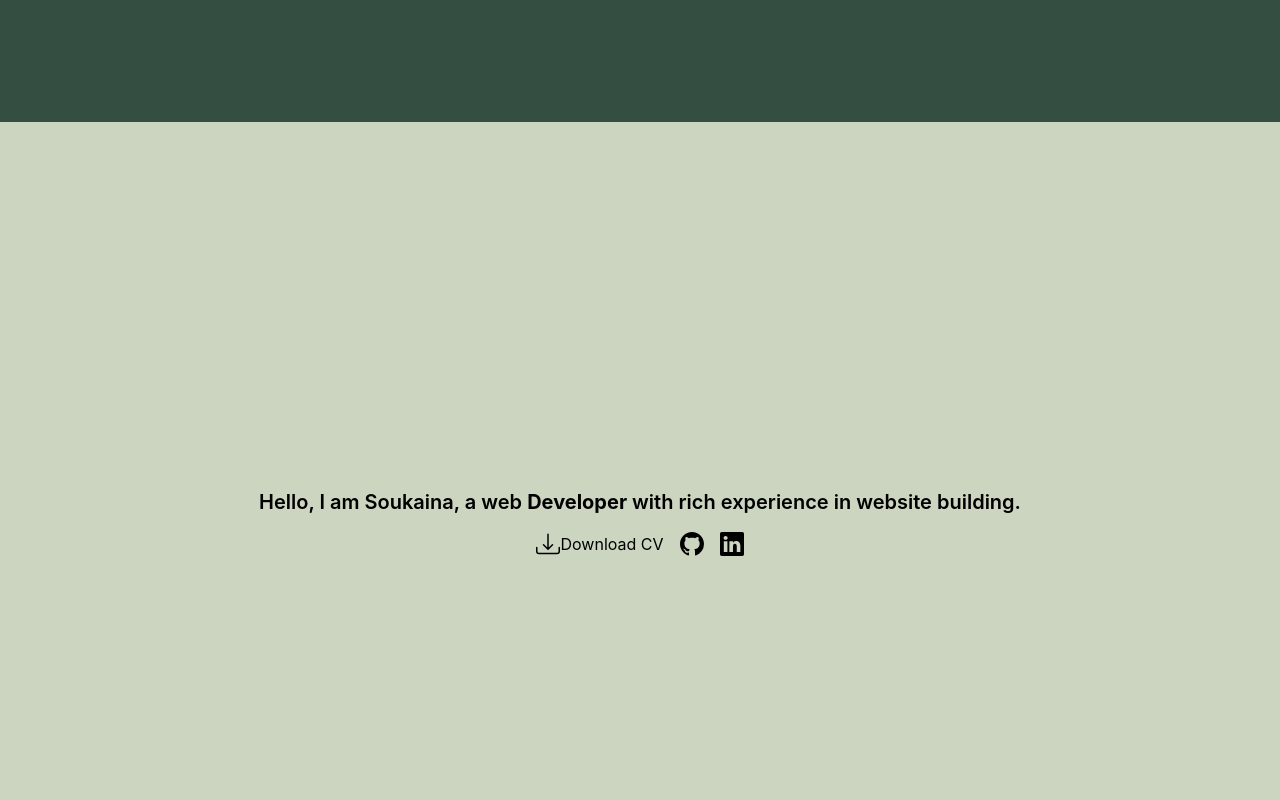
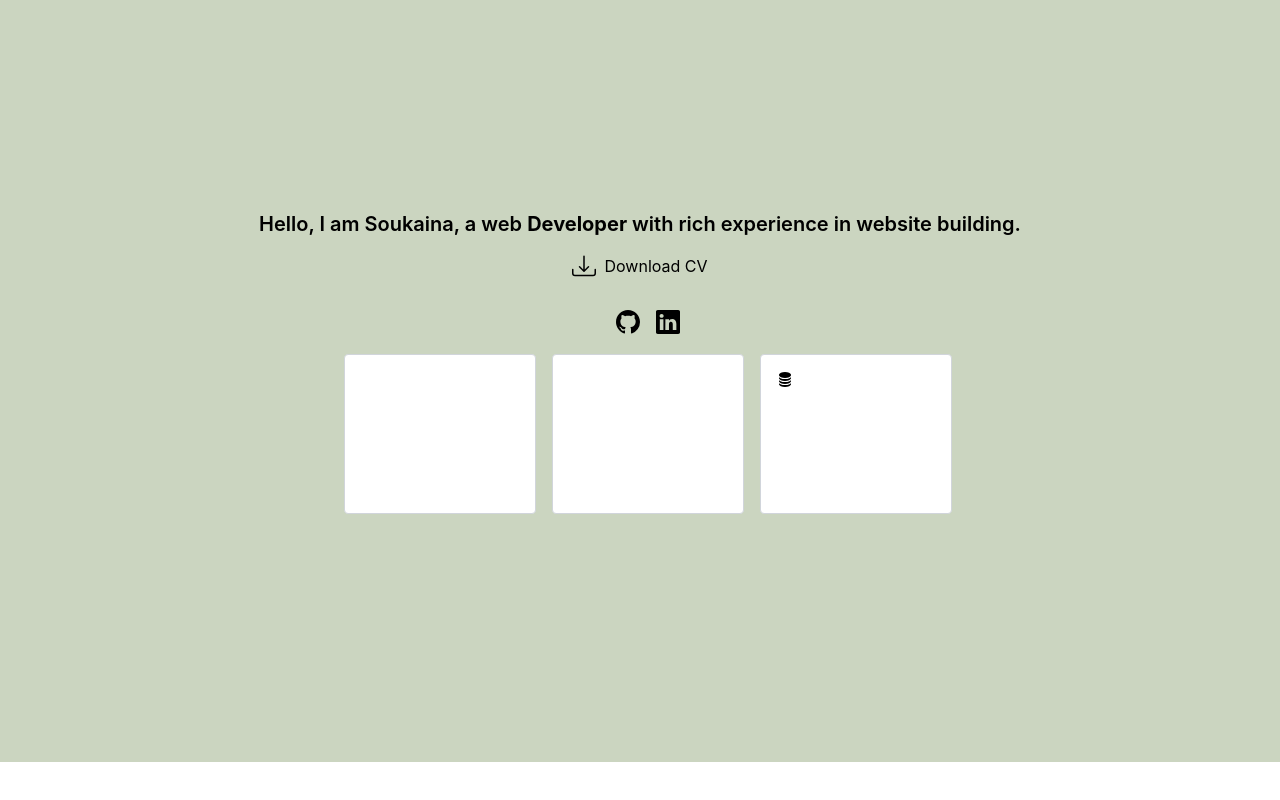
Before and after one commit to SMourabit/Personal_portfolio, a React (Create React App) app: page / in a window 1280 px wide. Shown: the part 534-1334 px from the top of the page. After the commit the page ends 1296 px from the top, so only its background shows below. Built offline with nearby package versions, Linux system fonts and the light colour scheme.

Commit message:
about paragraph

```diff
--- a/src/Components/About.js
+++ b/src/Components/About.js
@@ -1,25 +1,39 @@
 import React from 'react';
 import { BsDownload, BsGithub, BsLinkedin } from 'react-icons/bs';
+import Services from './Services';
 
 function About() {
   return (
     <div className="flex items-center justify-center h-screen bg-green-pale text-green-dark z-0">
+
+
       <div className="flex flex-col items-center text-center">
+
         <p className=" leading-7 font-semibold text-xl">
           Hello, I am Soukaina, a web <b className="font-bold">Developer</b> with rich experience in website building.
         </p>
-        <div className="flex items-center mt-4 space-x-4">
-          <a href="#" className='flex flex-row'>
+
+        <div className="flex items-center flex-col mt-4 space-x-4 gap-5">
+
+          <div >
+            <a href="cv.pdf" download className='flex flex-row gap-2 '>
               <BsDownload className="text-2xl " />
               <p>Download CV</p>
             </a>
-          <br />
-          <a href="#">
+          </div>
+
+
+          <div className='flex flex-row gap-4 mt-3'>
+            <a href="https://github.com/SMourabit/">
               <BsGithub className="text-2xl " />
             </a>
-          <a href="#">
+            <a href="www.linkedin.com/in/soukaina-mourabit-253a33240">
               <BsLinkedin className="text-2xl" />
             </a>
+          </div>
+
+      <Services />
+
         </div>
       </div>
     </div>
--- a/src/Components/Home.js
+++ b/src/Components/Home.js
@@ -2,8 +2,8 @@ import React from 'react';
 
 function Home() {
   return (
-    <div className="flex  items-center justify-center h-[30rem] bg-green-medium text-green-dark z-0">
-      <div className="text-center mt-[-15rem]">
+    <div className="flex  items-center justify-center h-[20rem] bg-green-medium text-green-dark z-0">
+      <div className="text-center ">
         <h1 className="text-4xl font-bold mb-4">Mourabit Soukaina</h1>
         <p className="text-xl">I Am A FullStack Developer</p>
       </div>
--- /dev/null
+++ b/src/Components/Services.js
@@ -0,0 +1,20 @@
+import React from 'react';
+import { BsFillDatabaseFill } from 'react-icons/bs';
+
+function Services() {
+  return (
+    <div className='grid grid-cols-1 md:grid-cols-3 gap-4'>
+      {/* Three equal-sized divs */}
+      <div className='bg-white border border-gray-300 rounded w-[12rem] h-[10rem]'>
+      {/* <SiJavascript /> */}
+      </div>
+      <div className='bg-white border border-gray-300 rounded p-4'>
+      </div>
+      <div className='bg-white border border-gray-300 rounded p-4'>
+        <BsFillDatabaseFill />
+      </div>
+    </div>
+  );
+}
+
+export default Services;
```
Also changed, not shown: 1 other file (tests, documents, lock files or other folders). Lines whose indentation alone changed are shown as unchanged.
